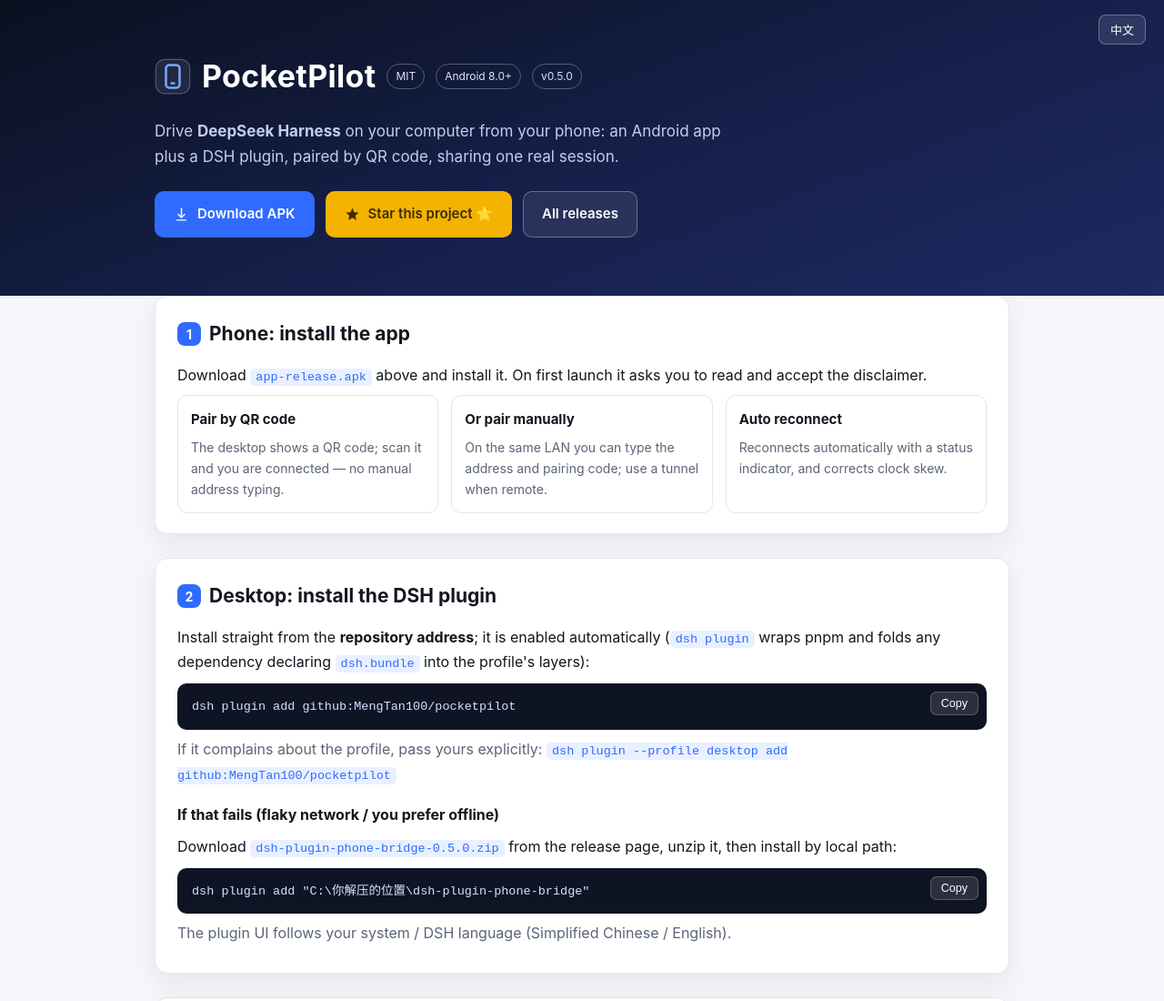
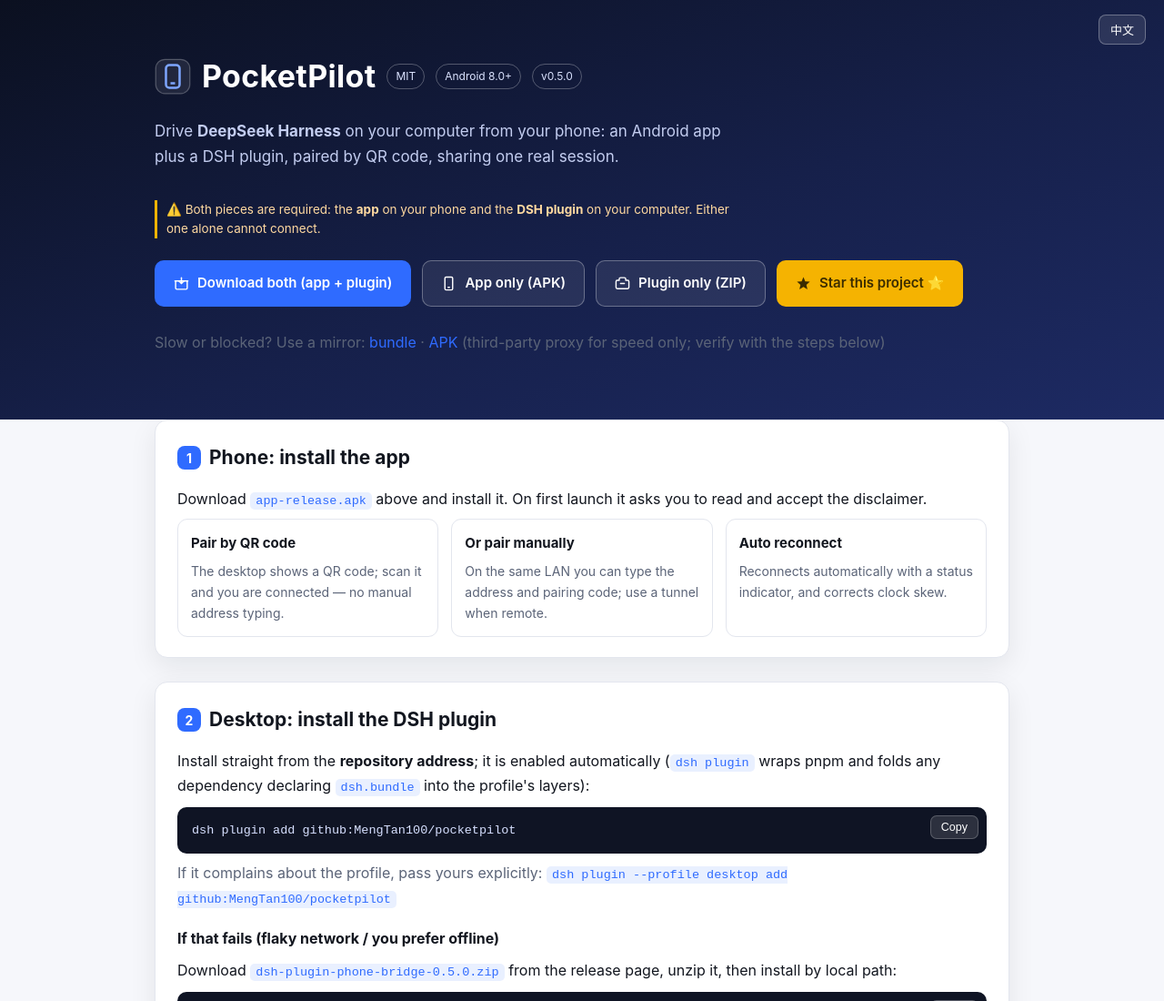
Before and after one commit to MengTan100/pocketpilot, a website: page docs/index.html in a window 1280 px wide. Shown: the top 1100 px of the page at 91% size. Drawn offline with Linux system fonts and the light colour scheme.

Commit message:
Put the app and the plugin in one download block on the landing page
They only work as a pair, so the page now leads with a single bundle download plus separate APK/plugin buttons and an explicit "both are required" note. Also adds a mirror line for mainland China and links the new PocketPilot-v0.5.0-bundle.zip asset.

```diff
--- a/docs/index.html
+++ b/docs/index.html
@@ -43,6 +43,7 @@
   .badges { display: flex; gap: 8px; flex-wrap: wrap; }
   .badge { font-size: 12px; padding: 3px 9px; border: 1px solid rgba(255,255,255,.28); border-radius: 999px; color: #dbe3ff; }
   .cta { display: flex; gap: 12px; flex-wrap: wrap; margin-top: 6px; }
+  .pair { margin: 16px 0 0; font-size: 13.5px; line-height: 1.55; color: #ffd9a0; max-width: 640px; border-left: 3px solid #f5b301; padding-left: 10px; }
   .btn {
     display: inline-flex; align-items: center; gap: 9px; padding: 12px 20px; border-radius: 10px;
     font-weight: 600; font-size: 15px; border: 1px solid transparent; transition: transform .12s ease, box-shadow .12s ease;
@@ -119,19 +120,41 @@
     <p class="tag only-zh">用手机指挥电脑上的 <strong>DeepSeek Harness</strong>：手机端 App + 电脑端 DSH 插件，扫码配对，共享同一个真实会话。</p>
     <p class="tag only-en">Drive <strong>DeepSeek Harness</strong> on your computer from your phone: an Android app plus a DSH plugin, paired by QR code, sharing one real session.</p>
 
+    <!-- 「两件套」下载区：App 与插件必须配套，缺一不可，所以放在同一组里 -->
+    <p class="pair only-zh">⚠️ 两件必须配套使用：手机装 <strong>App</strong>，电脑装 <strong>DSH 插件</strong>。少了任何一件都连不上。</p>
+    <p class="pair only-en">⚠️ Both pieces are required: the <strong>app</strong> on your phone and the <strong>DSH plugin</strong> on your computer. Either one alone cannot connect.</p>
+
     <div class="cta">
-      <a class="btn btn-primary" href="https://github.com/MengTan100/pocketpilot/releases/latest/download/app-release.apk">
-        <svg width="17" height="17" viewBox="0 0 24 24" fill="none" stroke="currentColor" stroke-width="2" stroke-linecap="round" stroke-linejoin="round"><path d="M12 3v12"/><path d="m7 12 5 5 5-5"/><path d="M5 21h14"/></svg>
-        <span class="only-zh">下载 APK</span><span class="only-en">Download APK</span>
+      <a class="btn btn-primary" href="https://github.com/MengTan100/pocketpilot/releases/latest/download/PocketPilot-v0.5.0-bundle.zip">
+        <svg width="17" height="17" viewBox="0 0 24 24" fill="none" stroke="currentColor" stroke-width="2" stroke-linecap="round" stroke-linejoin="round"><path d="M21 8v11a2 2 0 0 1-2 2H5a2 2 0 0 1-2-2V8"/><path d="M2 8h20"/><path d="M12 3v9"/><path d="m8 8 4 4 4-4"/></svg>
+        <span class="only-zh">一次下载两件（App + 插件）</span><span class="only-en">Download both (app + plugin)</span>
+      </a>
+      <a class="btn btn-ghost" href="https://github.com/MengTan100/pocketpilot/releases/latest/download/app-release.apk">
+        <svg width="17" height="17" viewBox="0 0 24 24" fill="none" stroke="currentColor" stroke-width="2" stroke-linecap="round" stroke-linejoin="round"><rect x="6" y="2" width="12" height="20" rx="2"/><path d="M11 18h2"/></svg>
+        <span class="only-zh">只下 App（APK）</span><span class="only-en">App only (APK)</span>
+      </a>
+      <a class="btn btn-ghost" href="https://github.com/MengTan100/pocketpilot/releases/latest/download/dsh-plugin-phone-bridge-0.5.0.zip">
+        <svg width="17" height="17" viewBox="0 0 24 24" fill="none" stroke="currentColor" stroke-width="2" stroke-linecap="round" stroke-linejoin="round"><path d="M20 7h-3V5a2 2 0 0 0-2-2H9a2 2 0 0 0-2 2v2H4a2 2 0 0 0-2 2v9a2 2 0 0 0 2 2h16a2 2 0 0 0 2-2V9a2 2 0 0 0-2-2Z"/><path d="M9 12h6"/></svg>
+        <span class="only-zh">只下电脑端插件（ZIP）</span><span class="only-en">Plugin only (ZIP)</span>
       </a>
       <a class="btn btn-star" href="https://github.com/MengTan100/pocketpilot">
         <svg width="17" height="17" viewBox="0 0 24 24" fill="currentColor"><path d="m12 17.3-6.2 3.7 1.6-7-5.4-4.7 7.2-.6L12 2l2.8 6.7 7.2.6-5.4 4.7 1.6 7z"/></svg>
         <span class="only-zh">给个 Star ⭐</span><span class="only-en">Star this project ⭐</span>
       </a>
-      <a class="btn btn-ghost" href="https://github.com/MengTan100/pocketpilot/releases">
-        <span class="only-zh">所有发布版本</span><span class="only-en">All releases</span>
-      </a>
     </div>
+
+    <p class="muted only-zh">下载慢或打不开？可走国内加速镜像：
+      <a href="https://ghfast.top/https://github.com/MengTan100/pocketpilot/releases/latest/download/PocketPilot-v0.5.0-bundle.zip">合体包（镜像）</a>
+      ·
+      <a href="https://ghfast.top/https://github.com/MengTan100/pocketpilot/releases/latest/download/app-release.apk">APK（镜像）</a>
+      （镜像为第三方代理，仅用于加速，校验方式见页面底部）
+    </p>
+    <p class="muted only-en">Slow or blocked? Use a mirror:
+      <a href="https://ghfast.top/https://github.com/MengTan100/pocketpilot/releases/latest/download/PocketPilot-v0.5.0-bundle.zip">bundle</a>
+      ·
+      <a href="https://ghfast.top/https://github.com/MengTan100/pocketpilot/releases/latest/download/app-release.apk">APK</a>
+      (third-party proxy for speed only; verify with the steps below)
+    </p>
   </div>
 </header>
 
```
